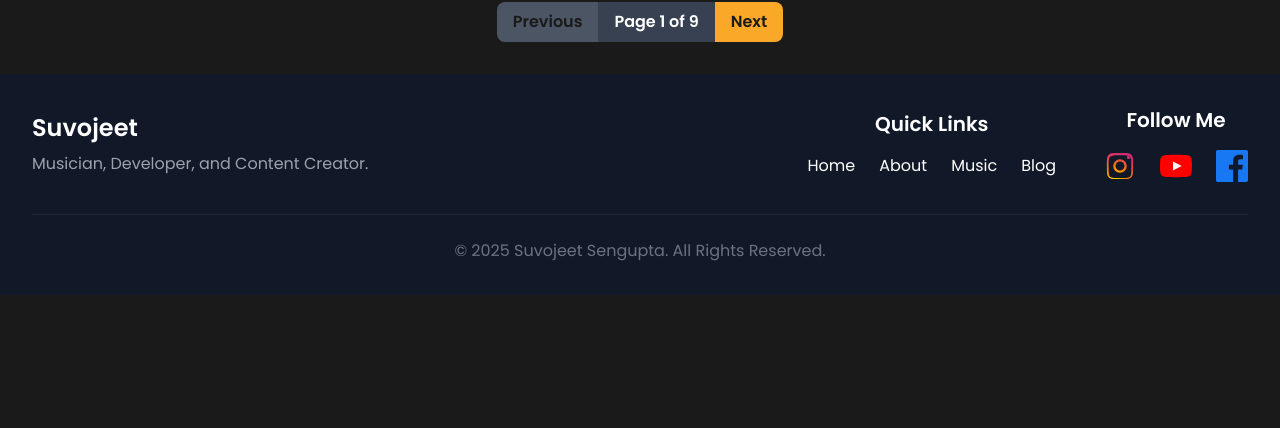
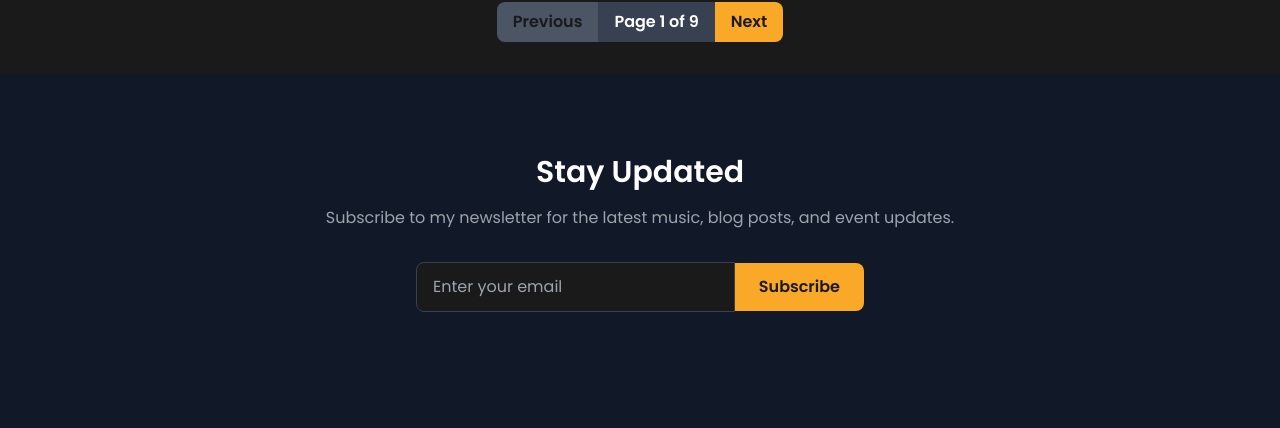
Before and after one commit to suvojeet-sengupta/Suvojeet_Sengupta, a React (Create React App) app: page /Suvojeet_Sengupta/music in a window 1280 px wide. Shown: the part 1734-2162 px from the top of the page. Before the commit the page ends 2029 px from the top, so only its background shows below. Built offline with nearby package versions, Linux system fonts and the light colour scheme.

Commit message:
feat: Add newsletter subscription form

```diff
--- a/src/components/Footer.js
+++ b/src/components/Footer.js
@@ -1,10 +1,12 @@
 import React from 'react';
 import SocialLinks from './SocialLinks';
 import { Link } from 'react-router-dom';
+import Newsletter from './Newsletter';
 
 const Footer = () => {
   return (
     <footer className="bg-gray-900 text-white">
+      <Newsletter />
       <div className="container mx-auto py-8 px-4 sm:px-6 lg:px-8">
         <div className="flex flex-col md:flex-row justify-between items-center">
           <div className="mb-6 md:mb-0 text-center md:text-left">
--- /dev/null
+++ b/src/components/Newsletter.js
@@ -0,0 +1,79 @@
+import React, { useState } from 'react';
+import { motion } from 'framer-motion';
+
+const Newsletter = () => {
+  const [email, setEmail] = useState('');
+  const [status, setStatus] = useState(null);
+  const [isSubmitting, setIsSubmitting] = useState(false);
+
+  const handleSubmit = async (e) => {
+    e.preventDefault();
+    setIsSubmitting(true);
+
+    try {
+      const response = await fetch('https://formsubmit.co/ajax/7bcff6a4aef91c254d8c32aaf5b0214d', {
+        method: 'POST',
+        headers: {
+          'Content-Type': 'application/json',
+          'Accept': 'application/json'
+        },
+        body: JSON.stringify({
+          email: email,
+          _subject: "New Newsletter Subscription!",
+        })
+      });
+
+      if (response.ok) {
+        setStatus({ type: 'success', message: 'Thank you for subscribing!' });
+        setEmail('');
+      } else {
+        setStatus({ type: 'error', message: 'Something went wrong. Please try again.' });
+      }
+    } catch (error) {
+      setStatus({ type: 'error', message: 'Something went wrong. Please try again.' });
+    } finally {
+      setIsSubmitting(false);
+    }
+  };
+
+  return (
+    <section className="bg-dark-2 py-20">
+      <div className="container mx-auto px-4 text-center">
+        <h2 className="text-3xl font-bold text-white mb-4">Stay Updated</h2>
+        <p className="text-grey mb-8">Subscribe to my newsletter for the latest music, blog posts, and event updates.</p>
+        <form onSubmit={handleSubmit} className="max-w-md mx-auto">
+          <div className="flex items-center">
+            <input
+              type="email"
+              value={email}
+              onChange={(e) => setEmail(e.target.value)}
+              placeholder="Enter your email"
+              className="w-full px-4 py-3 rounded-l-lg bg-dark border border-gray-700 text-white focus:ring-primary focus:border-primary"
+              required
+            />
+            <motion.button
+              type="submit"
+              className="px-6 py-3 bg-primary text-dark font-bold rounded-r-lg hover:bg-primary-dark transition-all duration-300 shadow-primary disabled:opacity-50"
+              disabled={isSubmitting}
+              whileHover={{ scale: 1.05 }}
+              whileTap={{ scale: 0.95 }}
+            >
+              {isSubmitting ? 'Subscribing...' : 'Subscribe'}
+            </motion.button>
+          </div>
+        </form>
+        {status && (
+          <motion.div
+            initial={{ opacity: 0, y: 10 }}
+            animate={{ opacity: 1, y: 0 }}
+            className={`mt-4 text-sm ${status.type === 'success' ? 'text-green-500' : 'text-red-500'}`}
+          >
+            {status.message}
+          </motion.div>
+        )}
+      </div>
+    </section>
+  );
+};
+
+export default Newsletter;
```
